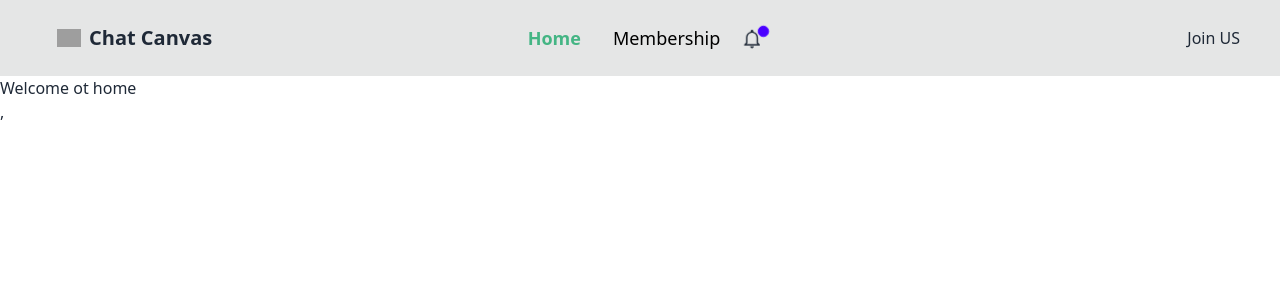
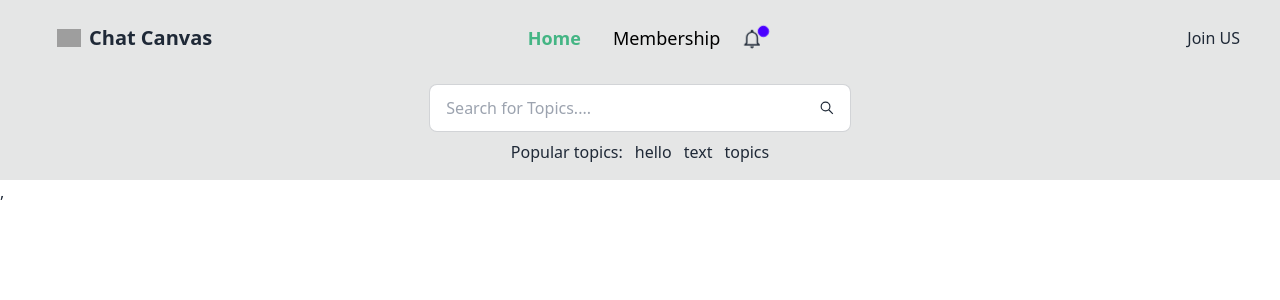
Before and after one commit to Sakhawat71/chat-canvas-frontend, a React (Vite) app: page / in a window 1280 px wide. Shown: the top 300 px of the page. Built offline with nearby package versions, Linux system fonts and the light colour scheme; no server answers; grey boxes are pictures that could not be loaded; some icons are missing.

Commit message:
banner and search

```diff
--- a/src/Layout/MainLayout.jsx
+++ b/src/Layout/MainLayout.jsx
@@ -5,9 +5,9 @@ const MainLayout = () => {
     return (
         <div>
             <Navbar></Navbar>
-            <div className="max-w-7xl mx-auto">
+            {/* <div className="max-w-7xl mx-auto"> */}
                 <Outlet></Outlet>
-            </div>
+            {/* </div> */}
         </div>
     );
 };
--- /dev/null
+++ b/src/pages/Home/Banner/Banner.jsx
@@ -0,0 +1,49 @@
+import { GrSearch } from "react-icons/gr";
+
+const Banner = () => {
+
+
+    const handleSearch = (e) => {
+        e.preventDefault();
+        const searchText = e.target.search.value;
+
+        console.log(searchText);
+
+    };
+
+
+    return (
+        <div className="navbar bg-base-300 flex-col justify-center">
+
+            <form
+                onSubmit={handleSearch}
+                className="form-control relative mx-auto w-1/2 lg:w-1/3">
+
+                <input
+                    name="search"
+                    type="text"
+                    placeholder="Search for Topics...."
+                    className="input input-bordered w-full"
+                />
+
+                <button
+                    type="submit"
+                    className="btn btn-ghost btn-circle absolute right-0"
+                >
+                    <GrSearch />
+                </button>
+            </form>
+
+
+            <div className="space-x-3 my-2 cursor-pointer">
+                <h3>Popular topics: </h3>
+                <p>hello</p>
+                <p>text</p>
+                <p>topics</p>
+            </div>
+
+        </div>
+    );
+};
+
+export default Banner;
--- a/src/pages/Home/Home.jsx
+++ /dev/null
@@ -1,10 +0,0 @@
-
-const Home = () => {
-    return (
-        <div>
-            <p>Welcome ot home</p>
-        </div>
-    );
-};
-
-export default Home;
--- /dev/null
+++ b/src/pages/Home/HomeLayout/HomeLayout.jsx
@@ -0,0 +1,12 @@
+
+import Banner from "../Banner/Banner";
+
+const HomeLayout = () => {
+    return (
+        <div>
+            <Banner></Banner>
+        </div>
+    );
+};
+
+export default HomeLayout;
--- /dev/null
+++ b/src/pages/Membership/Membership.jsx
@@ -0,0 +1,10 @@
+
+const Membership = () => {
+    return (
+        <div>
+
+        </div>
+    );
+};
+
+export default Membership;
--- a/src/pages/Shared/Navbar/Navbar.jsx
+++ b/src/pages/Shared/Navbar/Navbar.jsx
@@ -13,13 +13,12 @@ const Navbar = () => {
     const {
         user,
         logout,
-        loading,
-        setLaoding
+        // loading,
+        // setLaoding
     } = useContext(AuthContext);
 
 
     const handelLogOut = () => {
-        // setLaoding(true);
         logout()
             .then(() => {
                 console.log('user logout');
@@ -28,12 +27,12 @@ const Navbar = () => {
     }
 
 
-    if (loading) {
-        return <span className="loading loading-bars loading-lg"></span>
-    }
-    if(user){
-        setLaoding(false)
-    }
+    // if (loading) {
+    //     return <span className="loading loading-bars loading-lg"></span>
+    // }
+    // if(user){
+    //     setLaoding(false)
+    // }
 
     const navLink = <>
         <li>
```
Also changed, not shown: src/Routes/Router.jsx (+7 -2 lines).
